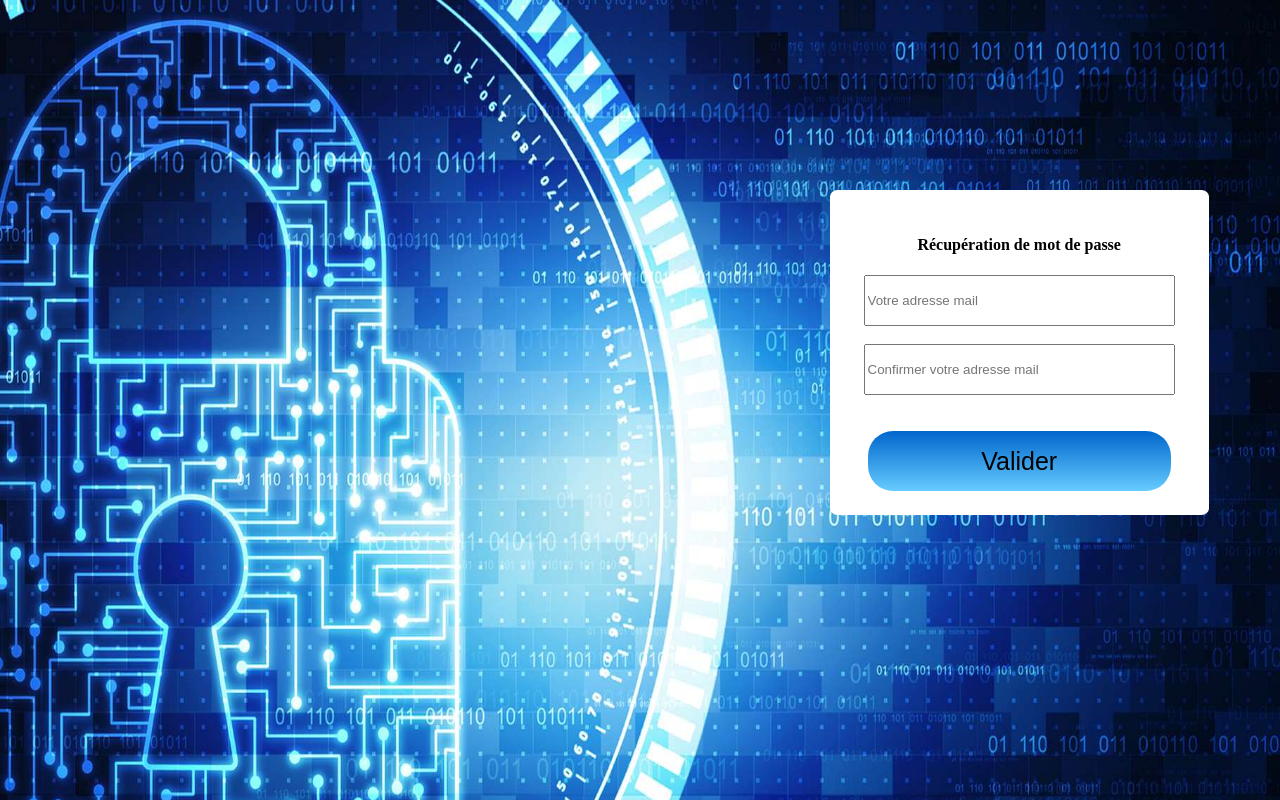
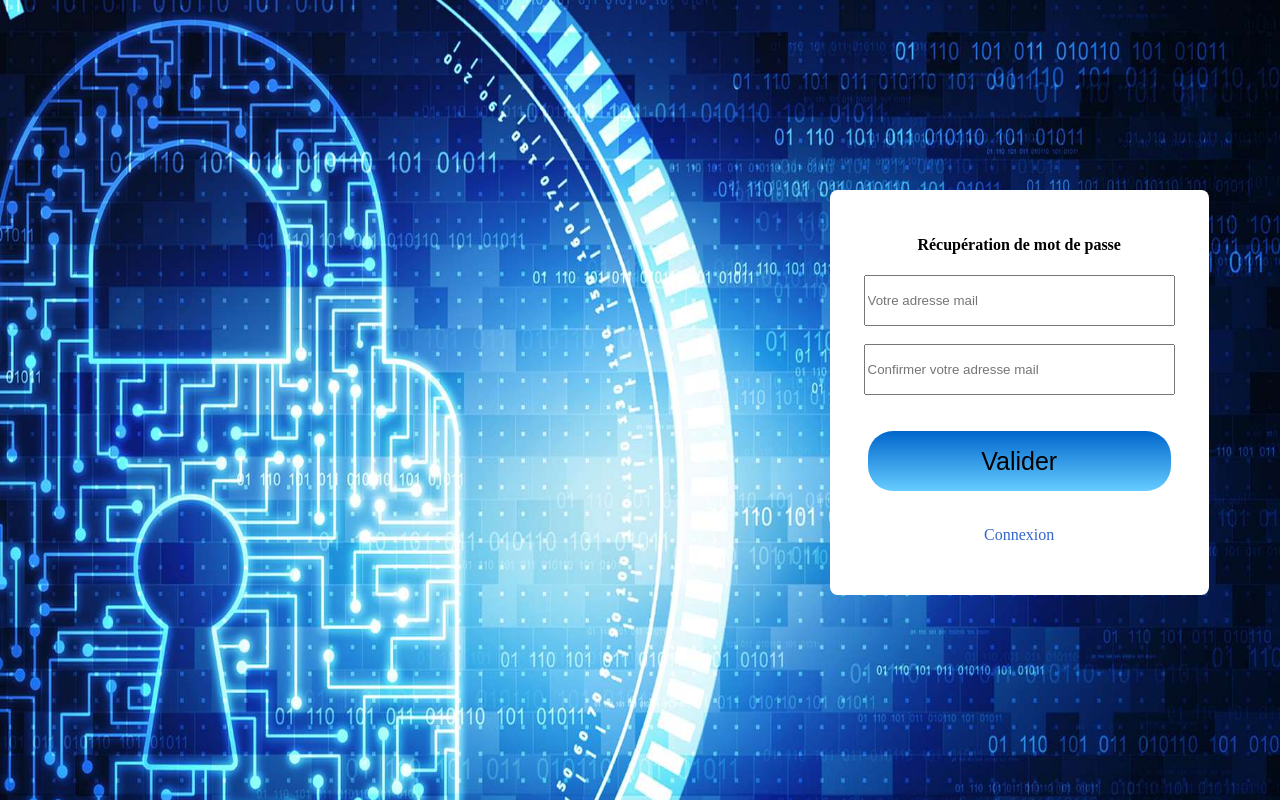
Before and after one commit to neri-xavier/coffre-fort, a PHP site: page /coffre-fort/recuperation.php in a window 1280 px wide. Run offline with PHP 8.4, Linux system fonts and the light colour scheme.

Commit message:
finalisation

```diff
--- a/fichiers.php
+++ b/fichiers.php
@@ -71,6 +71,8 @@ $tabFichiers=$listeFichiers->fetchAll();
         ?>
 
             <a href="php/telechargement.php?id=<?php echo $value["id"]; ?>&nom=<?php echo $value["nom"]; ?>&ext=<?php echo ".".strtolower(substr(strrchr($value["nom"],'.'),1)); ?>"><?php echo $value["nom"]; ?></a>
+
+            <a href="php/supprimer.php?id=<?php echo $value["id"]; ?>&nom=<?php echo $value["nom"]; ?>&ext=<?php echo ".".strtolower(substr(strrchr($value["nom"],'.'),1)); ?>"><button>Supprimer</button></a>
             <br/>
         <?php
             }
--- a/inscription.php
+++ b/inscription.php
@@ -17,7 +17,7 @@ if(isset($_SESSION['erreurConnexion'])){
     </head>
     <body>
         <div class="container">
-            <form action="php/inscriptionBDD.php" method="post" class="form-inscription">
+            <form action="php/inscriptionBDD.php" id="formInscription" method="post" class="form-inscription">
                 <div class="inscription">
                     <input type="text" name="nom" id="nom" placeholder="Saisir votre nom" pattern="[^\s]+" required>
                 </div>
--- a/recuperation.php
+++ b/recuperation.php
@@ -33,6 +33,9 @@ include 'php/verifConnexion.php'
             </form>
         <?php } ?>
             <?php if(isset($_SESSION['erreurMDP'])) { echo '<span style="color:red">'.$_SESSION['erreurMDP'].'</span>'; } else { echo ""; } ?>
+            <div class="liens">
+                <p><a href="connexion.php">Connexion</a></p>
+            </div>
         </div>
     </body>
 </html>
--- a/style/oublie.css
+++ b/style/oublie.css
@@ -8,7 +8,7 @@
     display: flex;
     flex-direction: column;
     width: 30%;
-    height: 300px;
+    height: 380px;
     margin-left: 65%;
     padding-top: 2%;
     border-radius: 2%;
@@ -33,6 +33,16 @@ html
     background-repeat: no-repeat;
     background-size: 100% 1000px;
 }
+a
+{
+
+    text-decoration: none;
+    color: #3366cc;
+}
+.liens
+{
+    margin-top: 5%;
+}
 #text-confirmation
 {
     font-size: 25px;
```
Also changed, not shown: php/inscriptionBDD.php (+11 -3 lines), php/supprimer.php (added, +14 -0 lines). Lines whose indentation alone changed are shown as unchanged.
